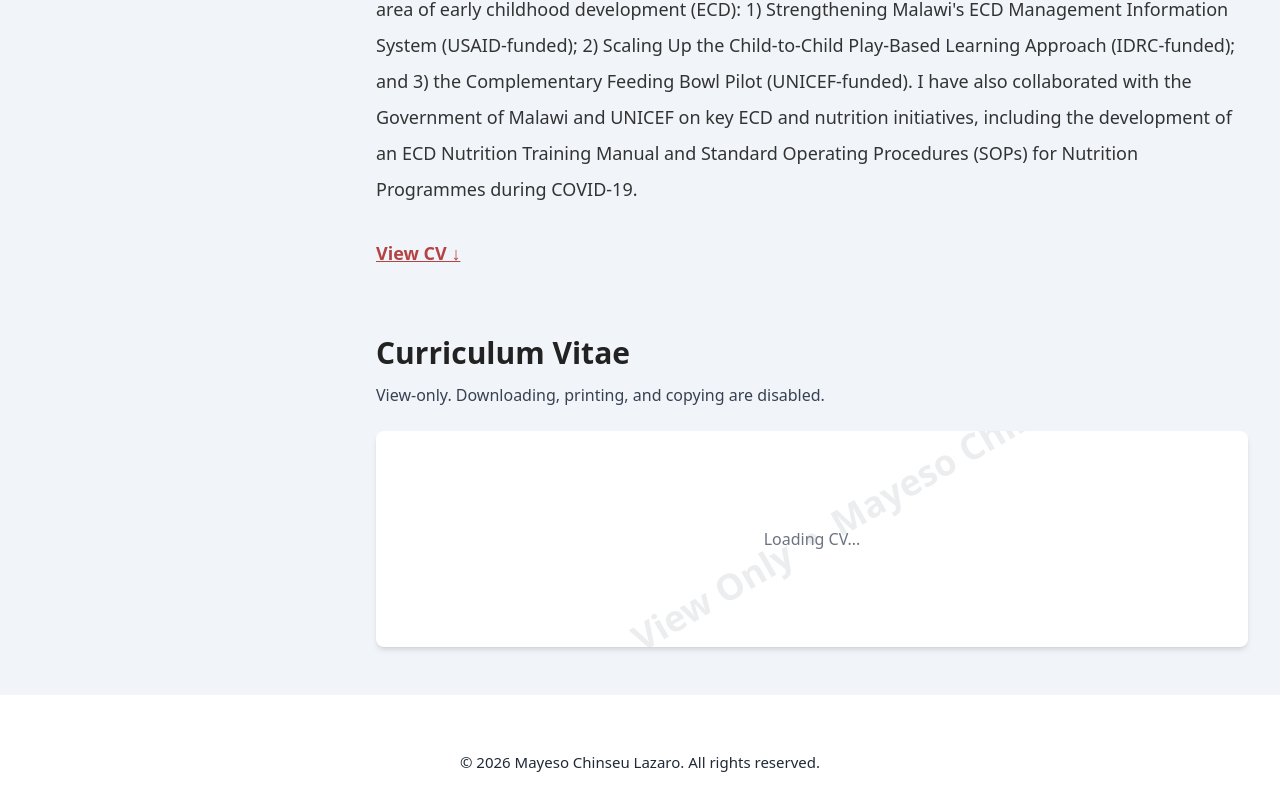
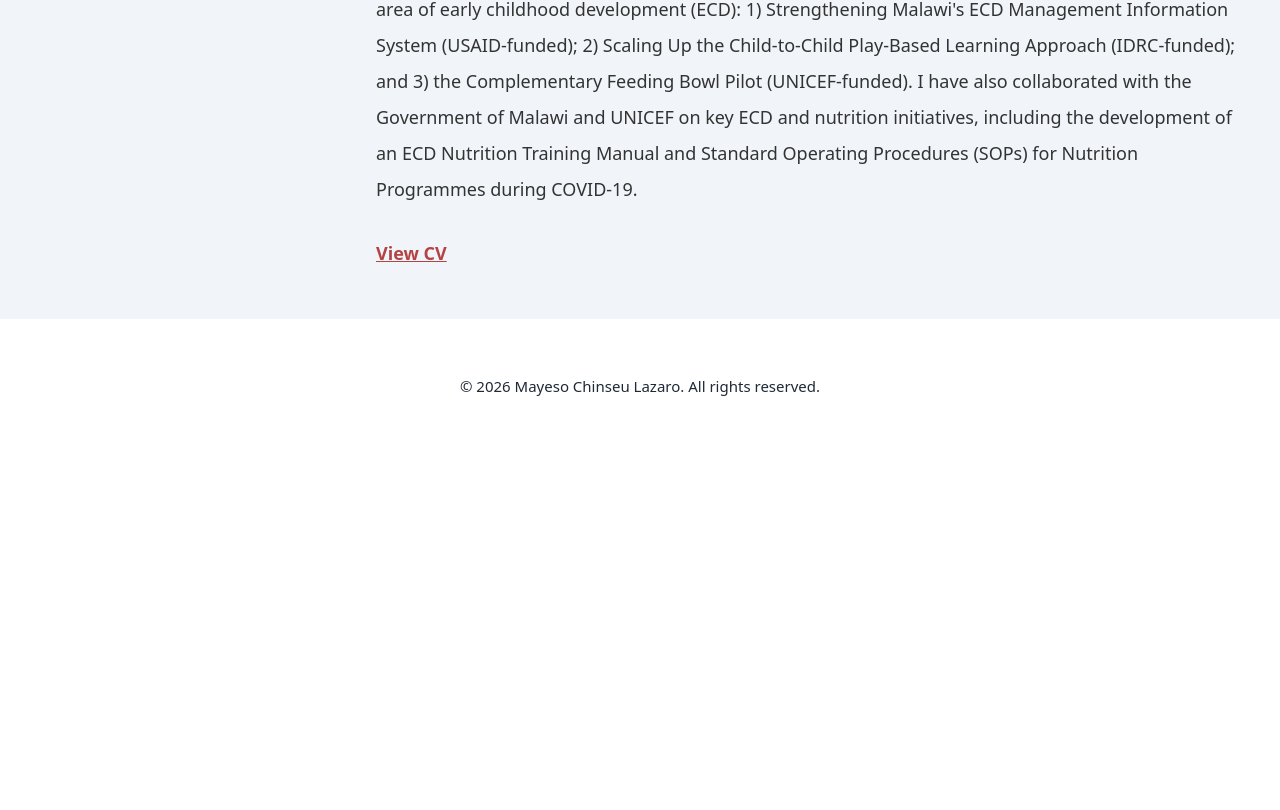
Before and after one commit to alexmwalec/dr-lazalo-academic-researcher, a React (Create React App) app: page / in a window 1280 px wide. Shown: the part 1288-2098 px from the top of the page. After the commit the page ends 1742 px from the top, so only its background shows below. Built offline with nearby package versions, Linux system fonts and the light colour scheme.

Commit message:
dded toggleCV function that toggles showCV state to allow hiding of the CV once iw open

```diff
--- a/src/Pages/Home/Home.js
+++ b/src/Pages/Home/Home.js
@@ -16,6 +16,7 @@
   const [numPages, setNumPages] = useState(null);
   const [pageNumber, setPageNumber] = useState(1);
   const [containerWidth, setContainerWidth] = useState(800);
+  const [showCV, setShowCV] = useState(false);
   const containerRef = useRef(null);
 
   // Disable right-click, print/save/devtools shortcuts on this page
@@ -63,13 +64,26 @@
   const goToNextPage = () =>
     setPageNumber((prev) => Math.min(prev + 1, numPages));
 
-  const scrollToCV = (e) => {
-    e.preventDefault();
+  // FIXED: Toggle CV visibility instead of just showing
+  const toggleCV = () => {
+    setShowCV(!showCV);
+    // Reset page number when hiding
+    if (showCV) {
+      setPageNumber(1);
+    }
+  };
+
+  // FIXED: Scroll to CV when showing, but only if becoming visible
+  useEffect(() => {
+    if (showCV) {
+      setTimeout(() => {
         document.getElementById("cv-section")?.scrollIntoView({
           behavior: "smooth",
           block: "start",
         });
-  };
+      }, 100);
+    }
+  }, [showCV]);
 
   return (
     <div className="min-h-screen bg-slate-100">
@@ -127,8 +141,7 @@
               <div className="mt-4 lg:mt-8 space-y-3 flex flex-col items-center lg:items-start">
                 <div className="flex flex-col items-start">
 
-
-                   <a  href="https://scholar.google.com/citations?hl=en&user=5BMNX2sAAAAJ"
+                  <a href="https://scholar.google.com/citations?hl=en&user=5BMNX2sAAAAJ"
                     target="_blank"
                     rel="noopener noreferrer"
                     className="flex items-center gap-3 text-[#b44343] underline text-sm sm:text-base"
@@ -137,8 +150,7 @@
                     Google Scholar
                   </a>
 
-
-                  <a  href="https://www.researchgate.net/profile/Mayeso-Lazaro-2"
+                  <a href="https://www.researchgate.net/profile/Mayeso-Lazaro-2"
                     target="_blank"
                     rel="noopener noreferrer"
                     className="flex items-center gap-3 text-[#b44343] underline text-sm sm:text-base mt-3"
@@ -147,8 +159,7 @@
                     ResearchGate
                   </a>
 
-
-                  <a  href="https://orcid.org/0000-0001-5314-0638"
+                  <a href="https://orcid.org/0000-0001-5314-0638"
                     target="_blank"
                     rel="noopener noreferrer"
                     className="flex items-center gap-3 text-[#b44343] underline text-sm sm:text-base mt-3"
@@ -156,7 +167,6 @@
                     <SiOrcid className="text-[#A6CE39] text-lg flex-shrink-0 w-5" />
                     ORCID
                   </a>
-
 
                   <a href="http://www.linkedin.com/in/mayeso-chinseu-lazaro"
                     target="_blank"
@@ -166,7 +176,6 @@
                     <FaLinkedinIn className="text-[#0A66C2] text-lg flex-shrink-0 w-5" />
                     LinkedIn
                   </a>
-
 
                   <a href="https://unima.ac.mw/people/staff/search?staff=dr.+mayeso+chinseu+lazaro"
                     target="_blank"
@@ -191,7 +200,6 @@
             <div className="space-y-6 sm:space-y-8 text-[16px] sm:text-[18px] leading-8 sm:leading-9 text-[#333] max-w-5xl">
               <p>
                 Senior Lecturer, Researcher, and Evaluation Consultant at the{" "}
-
                 <a href="https://www.unima.ac.mw"
                   target="_blank"
                   rel="noopener noreferrer"
@@ -205,7 +213,6 @@
                 am a Technical Associate at The Center for Institutional and
                 Technical Support for Civil Society Organizations (CITS),
                 Uganda{" "}
-
                 <a href="https://www.citsug.org"
                   target="_blank"
                   rel="noopener noreferrer"
@@ -215,7 +222,6 @@
                 </a>
                 . I am also a network team member of Fructuous Consulting,
                 South Africa{" "}
-
                 <a href="https://fructuousconsulting.africa"
                   target="_blank"
                   rel="noopener noreferrer"
@@ -266,25 +272,36 @@
                 Programmes during COVID-19.
               </p>
 
-              {/* CV Link */}
-
-              <a   href="#cv-section"
-                onClick={scrollToCV}
+              {/* FIXED: Toggle button - shows "View CV" when hidden, "Hide CV" when shown */}
+              <button
+                onClick={toggleCV}
                 className="inline-block text-[#b44343] font-bold underline text-base sm:text-lg hover:text-rose-700"
               >
-                View CV ↓
-              </a>
+                {showCV ? "Hide CV" : "View CV"}
+              </button>
             </div>
 
-            {/* CV SECTION */}
-            <section id="cv-section" className="mt-12 sm:mt-16 scroll-mt-24">
-              <h2 className="text-2xl sm:text-3xl font-bold text-[#222] mb-2 sm:mb-3">
+            {/* CV SECTION - FIXED: Added a close button inside */}
+            {showCV && (
+              <section
+                id="cv-section"
+                className="mt-12 sm:mt-16 scroll-mt-24"
+              >
+                <div className="flex justify-between items-center mb-2 sm:mb-3">
+                  <h2 className="text-2xl sm:text-3xl font-bold text-[#222]">
                     Curriculum Vitae
                   </h2>
-
-              <p className="text-sm sm:text-base text-gray-700 mb-6">
-                View-only. Downloading, printing, and copying are disabled.
-              </p>
+                  {/* FIXED: Added close button for CV */}
+                  <button
+                    onClick={toggleCV}
+                    className="text-gray-400 hover:text-[#b44343] transition-colors"
+                    aria-label="Close CV"
+                  >
+                    <svg className="w-6 h-6" fill="none" stroke="currentColor" viewBox="0 0 24 24">
+                      <path strokeLinecap="round" strokeLinejoin="round" strokeWidth="2" d="M6 18L18 6M6 6l12 12" />
+                    </svg>
+                  </button>
+                </div>
 
                 <div
                   ref={containerRef}
@@ -328,7 +345,7 @@
                       <button
                         onClick={goToPrevPage}
                         disabled={pageNumber <= 1}
-                      className="px-3 sm:px-4 py-2 border rounded-md bg-white disabled:opacity-50 text-sm"
+                        className="px-3 sm:px-4 py-2 border rounded-md bg-white disabled:opacity-50 text-sm hover:bg-gray-50 transition-colors"
                       >
                         Previous
                       </button>
@@ -340,7 +357,7 @@
                       <button
                         onClick={goToNextPage}
                         disabled={pageNumber >= numPages}
-                      className="px-3 sm:px-4 py-2 border rounded-md bg-white disabled:opacity-50 text-sm"
+                        className="px-3 sm:px-4 py-2 border rounded-md bg-white disabled:opacity-50 text-sm hover:bg-gray-50 transition-colors"
                       >
                         Next
                       </button>
@@ -348,6 +365,8 @@
                   )}
                 </div>
               </section>
+            )}
+
           </main>
 
         </div>
```
Lines whose indentation alone changed are shown as unchanged.
